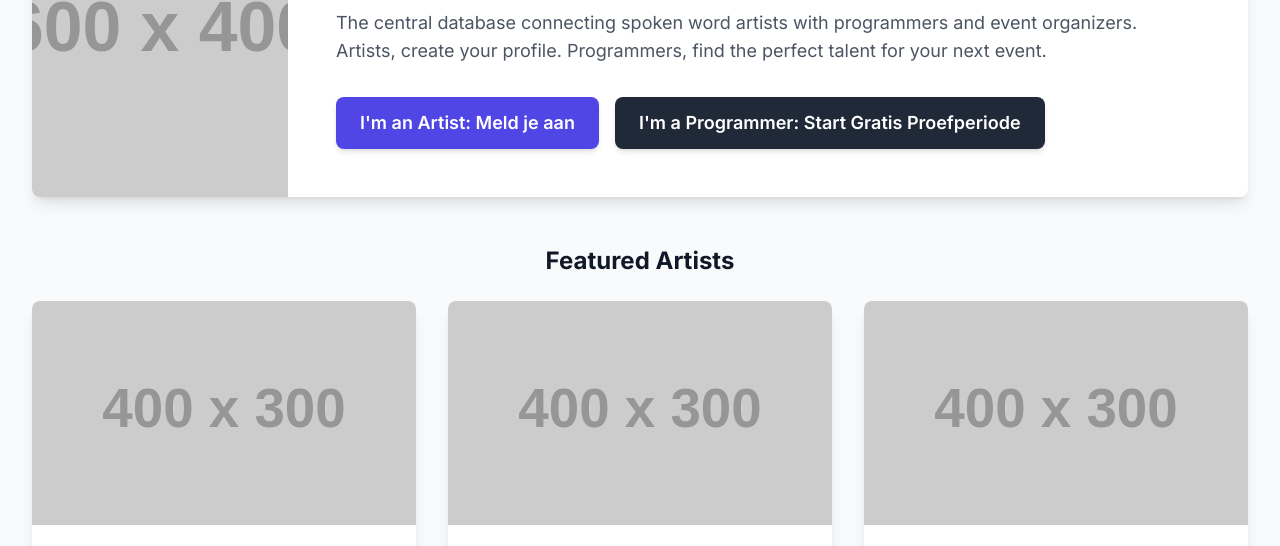
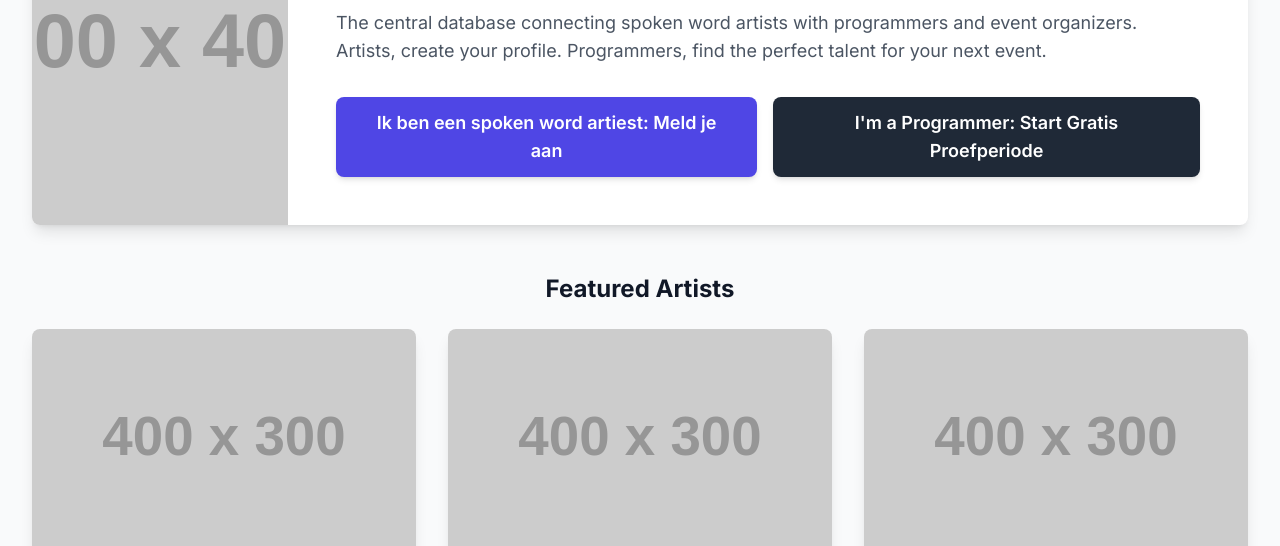
Before and after one commit to tmthms/spokenword-platform-2, a website built with Vite: page index.html in a window 1280 px wide. Shown: the part 219-765 px from the top of the page. Built offline with nearby package versions, Linux system fonts and the light colour scheme; some packages are replaced by stand-ins of ours; no server answers; placeholder pictures from the web are drawn by us.

Commit message:
test 0611

```diff
--- a/index.html
+++ b/index.html
@@ -78,7 +78,7 @@
                         </p>
                         <div class="mt-8 flex flex-col md:flex-row space-y-4 md:space-y-0 md:space-x-4">
                             <button id="home-cta-artist" class="w-full md:w-auto bg-indigo-600 text-white px-6 py-3 rounded-lg text-lg font-semibold shadow-md hover:bg-indigo-700 transition duration-300">
-                                I'm an Artist: Meld je aan
+                                Ik ben een spoken word artiest: Meld je aan
                             </button>
                             <button id="home-cta-programmer" class="w-full md:w-auto bg-gray-800 text-white px-6 py-3 rounded-lg text-lg font-semibold shadow-md hover:bg-gray-900 transition duration-300">
                                 I'm a Programmer: Start Gratis Proefperiode
```
